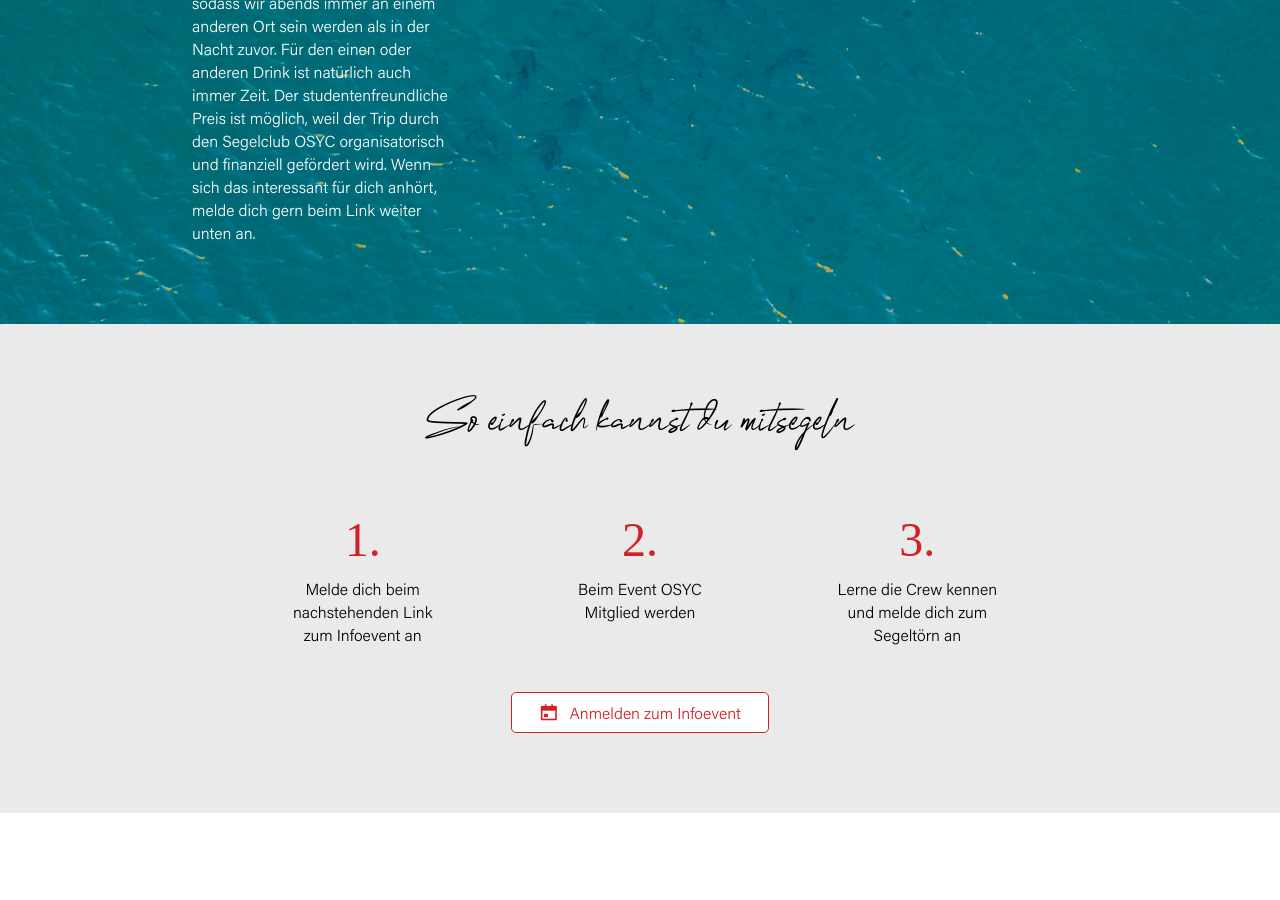
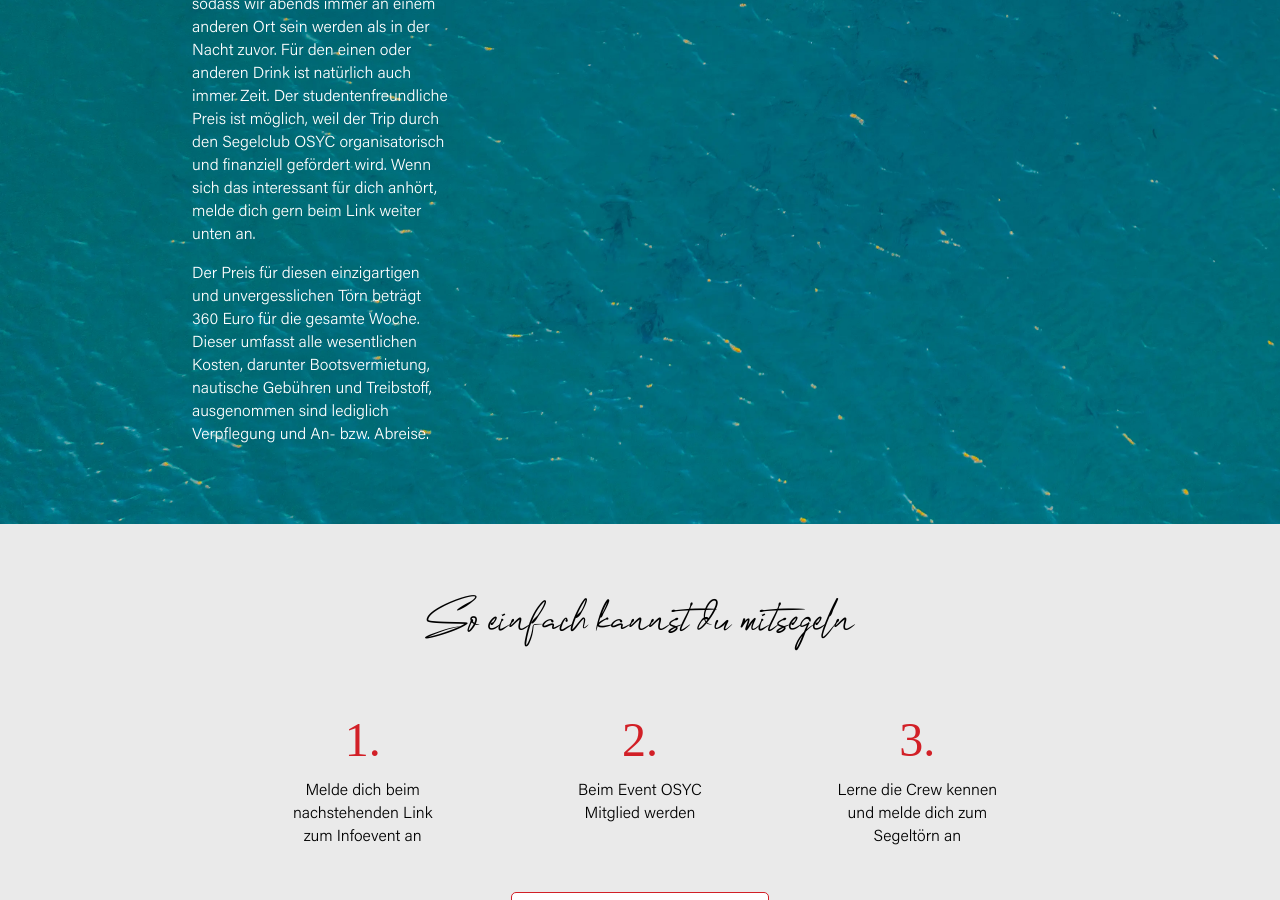
Before and after one commit to osyc-youth/osyc-youth.github.io, a Jekyll site: the page built from index.markdown, in a window 1280 px wide and 900 px high, scrolled down 1693 px. Built offline with Jekyll 4.4.1, drawn with Linux system fonts in a browser that asks for light colours; some of the changed text lies outside the part shown.

Commit message:
added price and new date

```diff
--- a/_layouts/main.html
+++ b/_layouts/main.html
@@ -10,7 +10,7 @@ layout: default
                     <h2><span id="it">Der perfekte</span> <span id="nonit">Segeltrip</span></h2>
                     <p>Was am Segelboot der Gewichtstrimm ist, ist im Leben Balance und Ausgeglichenheit. Beim OSYC zählt beides. Daher segelt der Törn auch genau zwischen Spaß und Sport: Er ist gleichzeitig eine Urlaubswoche am Meer mit vielen jungen Leuten rundherum, und ein Training für den Segelsport. <br><strong>Enjoy ahoi!</strong></p>
                     <p>Der Törn findet in der letzten Woche vor Semesterbeginn statt, genauer von 23.-30. September. Segeln werden wir an der kroatischen Küste in der Gegend um Hvar. Unsere Flottille an Yachten bietet Platz für 8 Leute pro Boot, jeweils mit einem erfahrenen Skipper. Daher ist für die Teilnahme am Trip auch keine Segelerfahrung nötig, von Anfängern bis Erfahreneren passt alles perfekt! Unter Tags wird gesegelt und zwischendurch auch einmal entspannt ins Meer gesprungen, sodass wir abends immer an einem anderen Ort sein werden als in der Nacht zuvor. Für den einen oder anderen Drink ist natürlich auch immer Zeit. Der studentenfreundliche Preis ist möglich, weil der Trip durch den Segelclub OSYC organisatorisch und finanziell gefördert wird. Wenn sich das interessant für dich anhört, melde dich gern beim Link weiter unten an.</p>
-
+                    <p>Der Preis für diesen einzigartigen und unvergesslichen Törn beträgt 360 Euro für die gesamte Woche. Dieser umfasst alle wesentlichen Kosten, darunter Bootsvermietung, nautische Gebühren und Treibstoff, ausgenommen sind lediglich Verpflegung und An- bzw. Abreise. </p>
                 </div>
                 <div class="slogans">
                     <p>20+ Studierende</p>
@@ -87,16 +87,16 @@ layout: default
         <div class="event-new">
             <div class="event-date">
                 <div class="day-of-week">
-                    Mi
+                    Di
                 </div>
-                <div class="day">5</div>
+                <div class="day">25</div>
                 <div class="day-of-week">
                     Jul
                 </div>
             </div>
             <div class="event-details">
-                <h3>Erstes Crew Meeting und Anmeldung</h3>
-                <p class="info-new"> <i class="ri-time-line"></i> 05.07.2023 18:00<span>
+                <h3>Crew Meeting und Anmeldung</h3>
+                <p class="info-new"> <i class="ri-time-line"></i> 25.07.2023 18:00<span>
 
         </span> </p>
                 <p class="info-new"> <i class="ri-map-pin-2-line"></i>  <span><b>Pizzeria Riva Summerstage</b></span></p>
```
